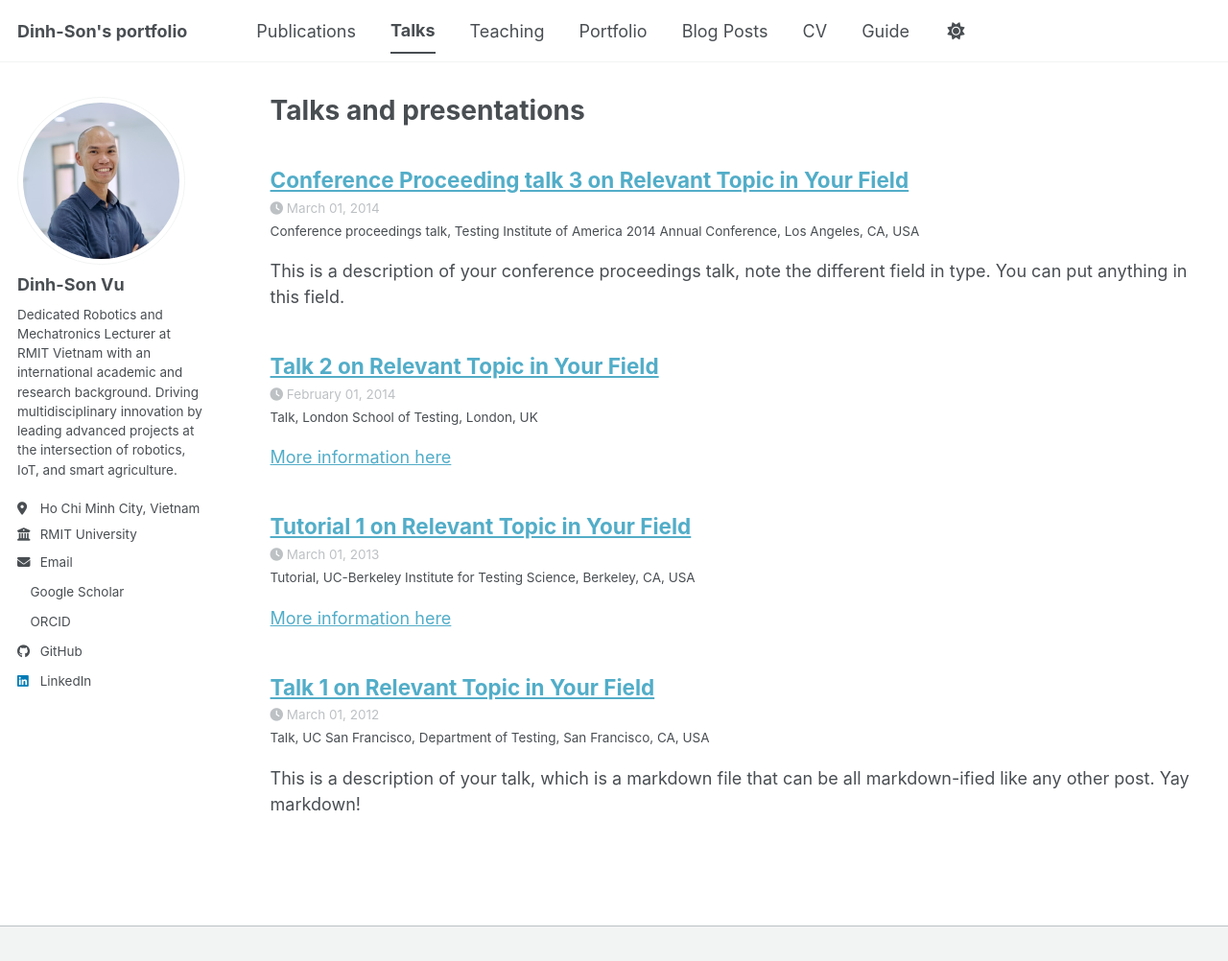
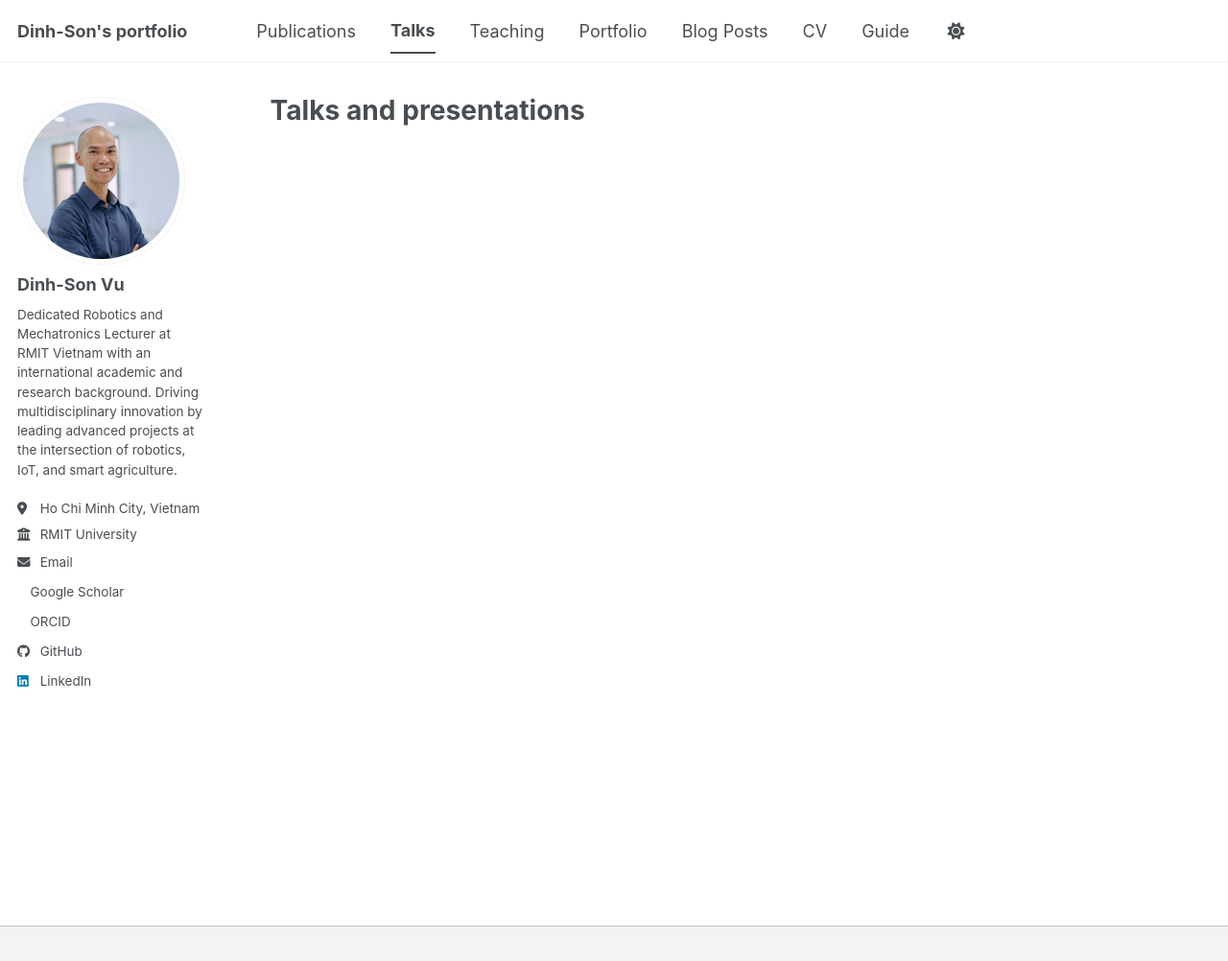
Before and after one commit to vudinhso/vudinhso.github.io, a Jekyll site: the page built from _pages/talks.html, in a window 1280 px wide and 1002 px high. Shown: the whole window at 96% size. Built offline with Jekyll 4.4.1, drawn with Linux system fonts in a browser that asks for light colours; a style sheet for code colours, icons or effects is not loaded; some of the changed lines change nothing that is shown.

Commit message:
no more talk section

```diff
--- a/_config.yml
+++ b/_config.yml
@@ -229,9 +229,9 @@ collections:
   portfolio:
     output: true
     permalink: /:collection/:path/
-  talks:
-    output: true
-    permalink: /:collection/:path/
+  # talks:
+  #   output: true
+  #   permalink: /:collection/:path/
 
 
 # These settings control how pages and collections are included in the site
```
